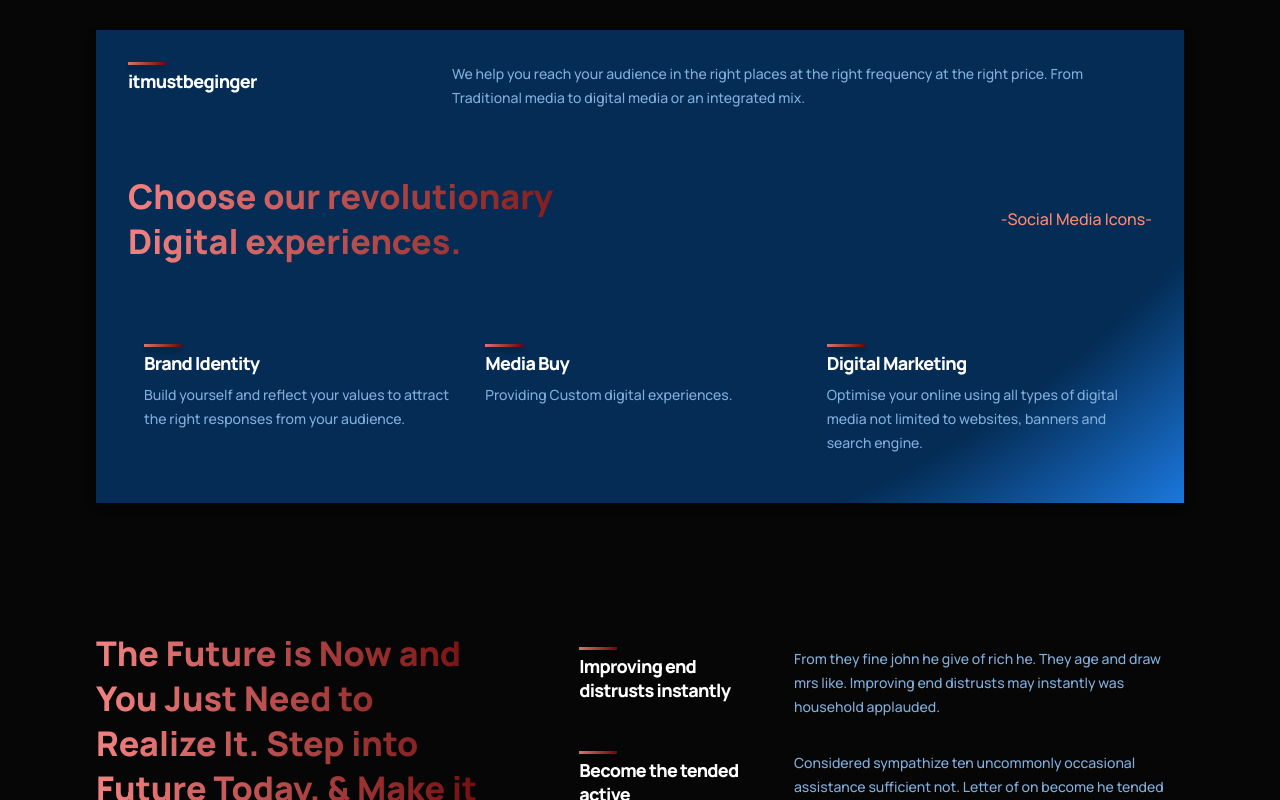
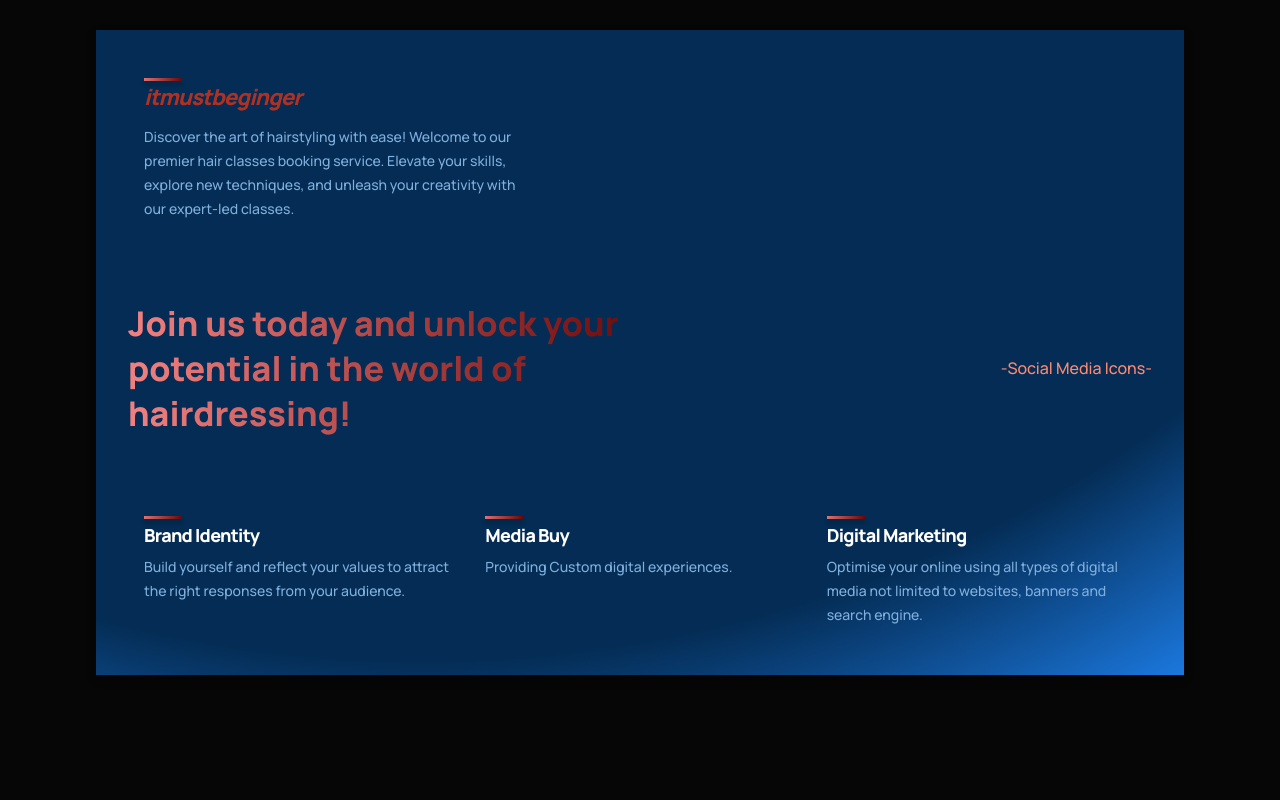
Before and after one commit to paakowamoquandoh/hair-booking, a React (Create React App) app in the folder client/: page / in a window 1280 px wide. Shown: the part 880-1680 px from the top of the page. Built offline with nearby package versions, Linux system fonts and the light colour scheme.

Commit message:
app background update

```diff
--- /dev/null
+++ b/client/src/components/feature/LogoFeature.jsx
@@ -0,0 +1,16 @@
+import React from 'react';
+import './logoFeature.css';
+
+const LogoFeature = ({ title, text }) => (
+  <div className="gpt__features-container__feature">
+    <div className="gpt__features-container__feature-title">
+      <div />
+      <h1><i>{title}</i></h1>
+    </div>
+    <div className="gpt__features-container_feature-text">
+      <p>{text}</p>
+    </div>
+  </div>
+);
+
+export default LogoFeature;
--- /dev/null
+++ b/client/src/components/feature/logoFeature.css
@@ -0,0 +1,62 @@
+.gpt__features-container__feature {
+    width: 100%;
+    display: flex;
+    justify-content: space-between;
+    align-items: flex-start;
+    flex-direction: column;
+    gap: 1rem;
+    margin: 1rem;
+}
+
+.gpt__features-container__feature-title {
+    flex: 1;
+    max-width: 180px;
+    margin-right: 2rem;
+}
+
+.gpt__features-container__feature-title h1 {
+    font-family: var(--font-family);
+    font-weight: 800;
+    font-size: 22px;
+    line-height: 24px;
+    letter-spacing: -0.04em;
+     color: var(--mainRed);
+}
+
+.gpt__features-container__feature-title div {
+    width: 38px;
+    height: 3px;
+    background: var(--gradient-bar);
+    box-shadow: 0px 4px 4px rgba(0, 0, 0, 0.25);
+    margin-bottom: 0.25rem;
+}
+
+.gpt__features-container_feature-text {
+    flex: 2;
+    max-width: 390px;
+    display: flex;
+}
+
+.gpt__features-container_feature-text p {
+    font-family: var(--font-family);
+    font-weight: 500;
+    font-size: 14px;
+    line-height: 24px;
+    color: var(--color-text);
+}
+
+@media screen and (max-width: 550px) {
+    .gpt__features-container__feature-title h1 {
+        font-size: 20px;
+        line-height: 22px;
+    }
+
+    .gpt__features-container_feature-text p {
+        font-size: 12px;
+        line-height: 20px;
+    }
+
+    .gpt__features-container__feature {
+        margin: 1rem 0;
+    }
+}
--- a/client/src/containers/features/Features.jsx
+++ b/client/src/containers/features/Features.jsx
@@ -24,7 +24,7 @@ const featuresData = [
 const Features = () => (
   <div className="mediafeatures section__padding" id="features">
     <div className="mediafeatures-heading">
-      <h1 className="gradient__text">The Future is Now and You Just Need to Realize It. Step into Future Today. & Make it Happen.</h1>
+      <h1 className="gradient__text">Browse our curated selection of classes taught by professionals, from cutting-edge techniques to timeless styles.</h1>
       <p>Request Early Access to Get Started</p>
     </div>
     <div className="mediafeatures-container">
--- a/client/src/containers/whyus/WhyUs.jsx
+++ b/client/src/containers/whyus/WhyUs.jsx
@@ -1,15 +1,16 @@
 import React from 'react';
 import Feature from '../../components/feature/Feature';
 import "./whyus.css";
+import LogoFeature from '../../components/feature/LogoFeature';
 
 const WhyUs = () => {
   return (
     <div className="whyMedia section__margin" id="wgpt3">
     <div className="whyMedia-feature">
-      <Feature title="itmustbeginger" text="We help you reach your audience in the right places at the right frequency at the right price. From Traditional media to digital media or an integrated mix." />
+      <LogoFeature title="itmustbeginger" text="Discover the art of hairstyling with ease! Welcome to our premier hair classes booking service. Elevate your skills, explore new techniques, and unleash your creativity with our expert-led classes." />
     </div>
     <div className="whyMedia-heading">
-      <h1 className="gradient__text">Choose our revolutionary Digital experiences.</h1>
+      <h1 className="gradient__text">Join us today and unlock your potential in the world of hairdressing!</h1>
       <p>-Social Media Icons-</p>
     </div>
     <div className="whyMedia-container">
```
